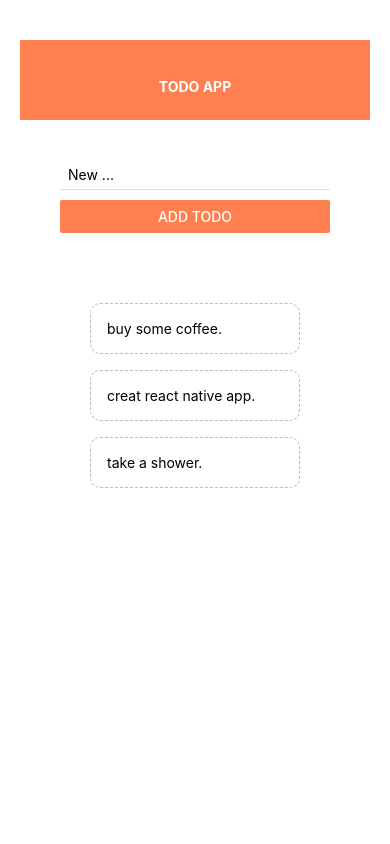
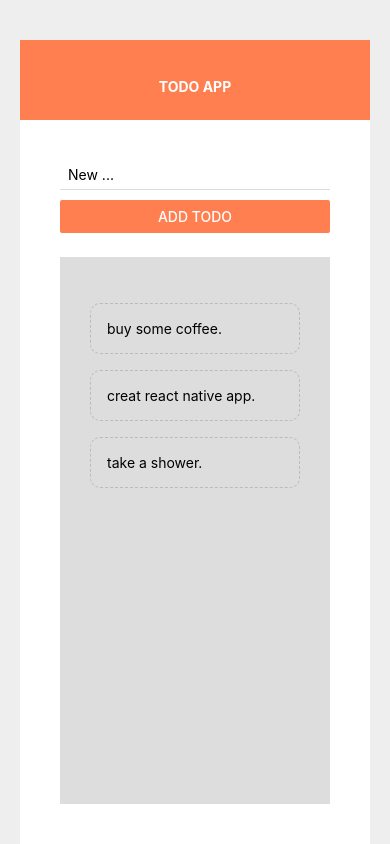
Before and after one commit to MostafaIn/First-React-Native-App, a React Native app: screen / in a window 390 px wide. Built offline with nearby package versions, Linux system fonts and the light colour scheme.

Commit message:
FlexBox Basics

```diff
--- a/App.js
+++ b/App.js
@@ -50,19 +50,22 @@ export default function App() {
 const styles = StyleSheet.create({
   container: {
     flex: 1,
-    backgroundColor: '#fff',
+    backgroundColor: '#eee',
     paddingTop:40,
     paddingHorizontal:20,
     // alignItems: 'center',
     // justifyContent: 'center',
   },
   content:{
-    padding:40
+    flex:1,
+    backgroundColor: '#fff',
+    padding:40,
   },
   list:{
+    flex:1,
+    backgroundColor: '#ddd',
     marginTop: 24,
     padding:30,
-    backgroundColor: '#fff',
     fontSize: 24,
   }
 });
```
